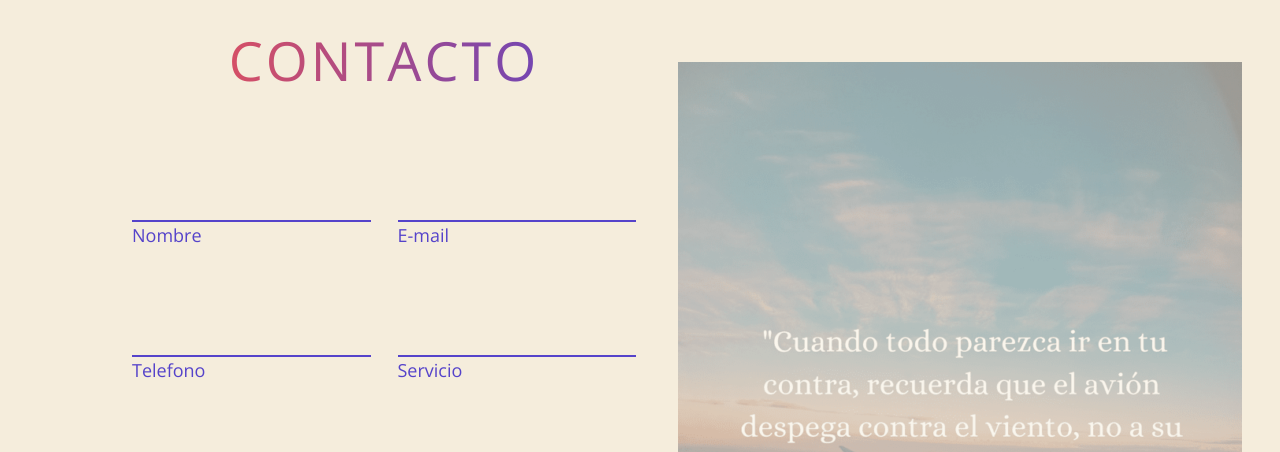
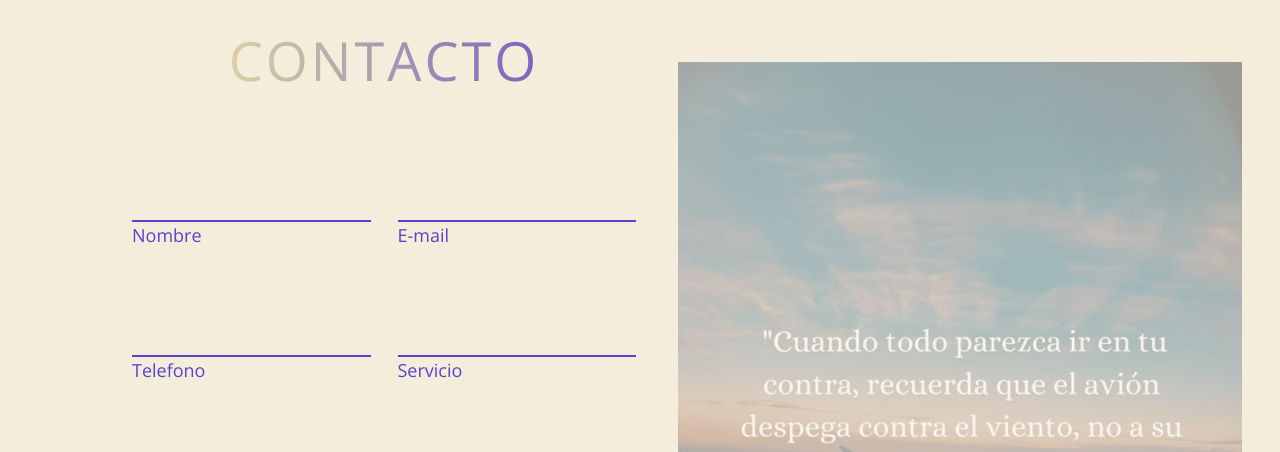
Before and after one commit to bebanderson/proyectofinal-baezanderson, a plain HTML site: page secciones/contacto.html in a window 1280 px wide. Shown: the part 121-573 px from the top of the page. Drawn offline with nearby package versions, Linux system fonts and the light colour scheme.

Commit message:
modificacion de redireccionamientos en login, revision de estilos

```diff
--- a/estilos/estilo.css
+++ b/estilos/estilo.css
@@ -209,9 +209,9 @@ a {
     padding-bottom: 3rem;
     color: #5543ca;
     background: #5543ca;
-    background: -moz-linear-gradient(left, #f4524d 0%, #5543ca 100%);
-    background: -webkit-linear-gradient(left, #f4524d 0%, #5543ca 100%);
-    background: linear-gradient(to right, #f4524d 0%, #5543ca 100%);
+    background: -moz-linear-gradient(left, #fcf198 0%, #5543ca 100%);
+    background: -webkit-linear-gradient(left, #fcf198 0%, #5543ca 100%);
+    background: linear-gradient(to right, #fcf198 0%, #5543ca 100%);
     background-clip: calc(text);
     -webkit-text-fill-color: transparent;
     -webkit-background-clip: text;
--- a/estilos/style.css
+++ b/estilos/style.css
@@ -333,7 +333,7 @@ a {
   line-height: 3rem;
   padding-bottom: 3rem;
   background: #5543ca;
-  background: linear-gradient(to right, #f4524d 0%, #5543ca 100%);
+  background: linear-gradient(to right, #fcf198 0%, #5543ca 100%);
   background-clip: calc text;
   -webkit-text-fill-color: transparent;
   -webkit-background-clip: text;
```
Also changed, not shown: secciones/sesiones.html (+3 -3 lines), imagenes/perfil.jpg (deleted).
